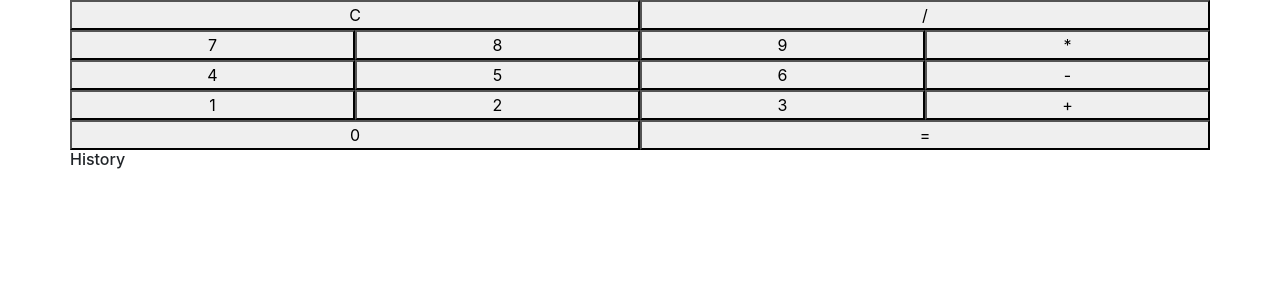
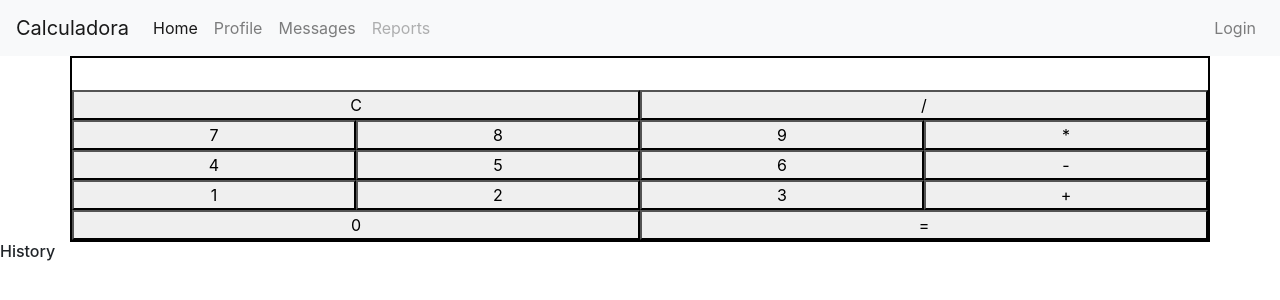
Before and after one commit to chsanleo/JScalculator, a plain HTML site: page index.html in a window 1280 px wide. Drawn offline with nearby package versions, Linux system fonts and the light colour scheme.

Commit message:
feature: nav
first steps of of style and menu

```diff
--- a/CSS/main.css
+++ b/CSS/main.css
@@ -0,0 +1,7 @@
+.calculator{
+    border:2px solid black;
+    justify-content: center;
+}
+#screen{
+    height: 2em;
+}
--- a/index.html
+++ b/index.html
@@ -1,5 +1,6 @@
 <!DOCTYPE html>
 <html lang="en">
+
 <head>
     <meta charset="utf-8">
     <meta name="description" content="JS Calculator">
@@ -9,50 +10,78 @@
 
 
     <!--Bootstrap-->
-        <link rel="stylesheet" href="https://stackpath.bootstrapcdn.com/bootstrap/4.5.0/css/bootstrap.min.css" integrity="sha384-9aIt2nRpC12Uk9gS9baDl411NQApFmC26EwAOH8WgZl5MYYxFfc+NcPb1dKGj7Sk" crossorigin="anonymous">
+    <link rel="stylesheet" href="https://stackpath.bootstrapcdn.com/bootstrap/4.5.0/css/bootstrap.min.css"
+        integrity="sha384-9aIt2nRpC12Uk9gS9baDl411NQApFmC26EwAOH8WgZl5MYYxFfc+NcPb1dKGj7Sk" crossorigin="anonymous">
     <link rel="stylesheet" href="CSS/main.css">
     <title>JS Calculator</title>
 </head>
+
 <body>
-        <div class="container">
+    <nav class="navbar navbar-expand-md navbar-light bg-light">
+        <a href="#" class="navbar-brand">Calculadora</a>
+        <button type="button" class="navbar-toggler" data-toggle="collapse" data-target="#navbarCollapse">
+            <span class="navbar-toggler-icon"></span>
+        </button>
+
+        <div class="collapse navbar-collapse" id="navbarCollapse">
+            <div class="navbar-nav">
+                <a href="#" class="nav-item nav-link active">Home</a>
+                <a href="https://github.com/chsanleo" class="nav-item nav-link">Profile</a>
+                <a href="#" class="nav-item nav-link">Messages</a>
+                <a href="#" class="nav-item nav-link disabled" tabindex="-1">Reports</a>
+            </div>
+            <div class="navbar-nav ml-auto">
+                <a href="#" class="nav-item nav-link">Login</a>
+            </div>
+        </div>
+    </nav>
+
+
+    <div class="container calculator">
         <div class="row" id="screen"></div>
         <div class="row">
-                <button type="button" class="col op-bttn" onclick ="cleanCalc()">C</button>
-                <button type="button" class="col op-bttn" onclick ="addOperation(this.value)" value="/">/</button>
+            <button type="button" class="col op-bttn" onclick="cleanCalc()">C</button>
+            <button type="button" class="col op-bttn" onclick="addOperation(this.value)" value="/">/</button>
         </div>
         <div class="row">
-                <button type="button" class="col number-bttn" onclick ="addNumber(this.value)" value="7">7</button>
-                <button type="button" class="col number-bttn" onclick ="addNumber(this.value)" value="8">8</button>
-                <button type="button" class="col number-bttn" onclick ="addNumber(this.value)" value="9">9</button>
-                <button type="button" class="col op-bttn" onclick ="addOperation(this.value)" value="*">*</button>
+            <button type="button" class="col number-bttn" onclick="addNumber(this.value)" value="7">7</button>
+            <button type="button" class="col number-bttn" onclick="addNumber(this.value)" value="8">8</button>
+            <button type="button" class="col number-bttn" onclick="addNumber(this.value)" value="9">9</button>
+            <button type="button" class="col op-bttn" onclick="addOperation(this.value)" value="*">*</button>
         </div>
         <div class="row">
-                <button type="button" class="col number-bttn" onclick ="addNumber(this.value)" value="4">4</button>
-                <button type="button" class="col number-bttn" onclick ="addNumber(this.value)" value="5">5</button>
-                <button type="button" class="col number-bttn" onclick ="addNumber(this.value)" value="6">6</button>
-                <button type="button" class="col op-bttn" onclick ="addOperation(this.value)" value="-">-</button>
+            <button type="button" class="col number-bttn" onclick="addNumber(this.value)" value="4">4</button>
+            <button type="button" class="col number-bttn" onclick="addNumber(this.value)" value="5">5</button>
+            <button type="button" class="col number-bttn" onclick="addNumber(this.value)" value="6">6</button>
+            <button type="button" class="col op-bttn" onclick="addOperation(this.value)" value="-">-</button>
         </div>
         <div class="row">
-                <button type="button" class="col number-bttn" onclick ="addNumber(this.value)" value="1">1</button>
-                <button type="button" class="col number-bttn" onclick ="addNumber(this.value)" value="2">2</button>
-                <button type="button" class="col number-bttn" onclick ="addNumber(this.value)" value="3">3</button>
-                <button type="button" class="col op-bttn" onclick ="addOperation(this.value)" value="+">+</button>
+            <button type="button" class="col number-bttn" onclick="addNumber(this.value)" value="1">1</button>
+            <button type="button" class="col number-bttn" onclick="addNumber(this.value)" value="2">2</button>
+            <button type="button" class="col number-bttn" onclick="addNumber(this.value)" value="3">3</button>
+            <button type="button" class="col op-bttn" onclick="addOperation(this.value)" value="+">+</button>
         </div>
         <div class="row">
-                <button type="button" class="col number-bttn" onclick ="addNumber(this.value)" value="0">0</button>
+            <button type="button" class="col number-bttn" onclick="addNumber(this.value)" value="0">0</button>
             <button type="button" class="col resultado-bttn" onclick="addOperation(this.value)" value="=">=</button>
         </div>
-            <div class="row">
+    </div>
     <h6>History</h6>
-            </div>
-            <div class="row" id="history"></div>
-        </div>
+    <div class="col" id="history"></div>
+
 
     <script src="JS/main.js" async defer></script>
 
     <!--Bootstrap-->
-        <script src="https://code.jquery.com/jquery-3.5.1.slim.min.js" integrity="sha384-DfXdz2htPH0lsSSs5nCTpuj/zy4C+OGpamoFVy38MVBnE+IbbVYUew+OrCXaRkfj" crossorigin="anonymous"></script>
-        <script src="https://cdn.jsdelivr.net/npm/popper.js@1.16.0/dist/umd/popper.min.js" integrity="sha384-Q6E9RHvbIyZFJoft+2mJbHaEWldlvI9IOYy5n3zV9zzTtmI3UksdQRVvoxMfooAo" crossorigin="anonymous"></script>
-        <script src="https://stackpath.bootstrapcdn.com/bootstrap/4.5.0/js/bootstrap.min.js" integrity="sha384-OgVRvuATP1z7JjHLkuOU7Xw704+h835Lr+6QL9UvYjZE3Ipu6Tp75j7Bh/kR0JKI" crossorigin="anonymous"></script>
+    <script src="https://code.jquery.com/jquery-3.5.1.slim.min.js"
+        integrity="sha384-DfXdz2htPH0lsSSs5nCTpuj/zy4C+OGpamoFVy38MVBnE+IbbVYUew+OrCXaRkfj"
+        crossorigin="anonymous"></script>
+    <script src="https://cdn.jsdelivr.net/npm/popper.js@1.16.0/dist/umd/popper.min.js"
+        integrity="sha384-Q6E9RHvbIyZFJoft+2mJbHaEWldlvI9IOYy5n3zV9zzTtmI3UksdQRVvoxMfooAo"
+        crossorigin="anonymous"></script>
+    <script src="https://stackpath.bootstrapcdn.com/bootstrap/4.5.0/js/bootstrap.min.js"
+        integrity="sha384-OgVRvuATP1z7JjHLkuOU7Xw704+h835Lr+6QL9UvYjZE3Ipu6Tp75j7Bh/kR0JKI"
+        crossorigin="anonymous"></script>
 </body>
+
 </html>
```
Lines whose indentation alone changed are shown as unchanged.
